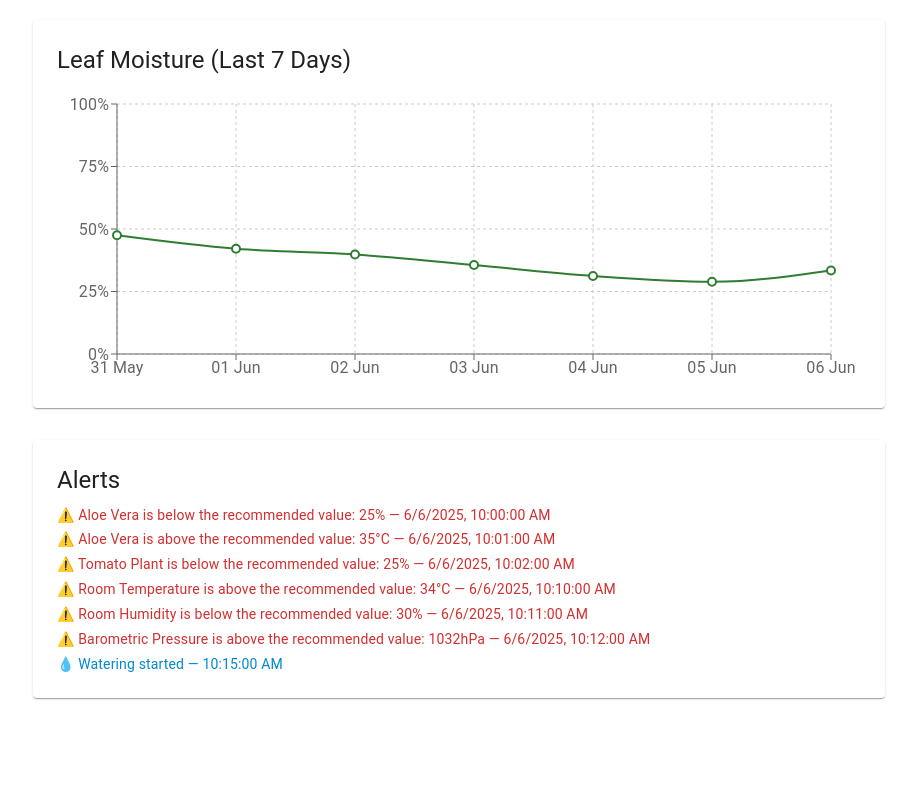
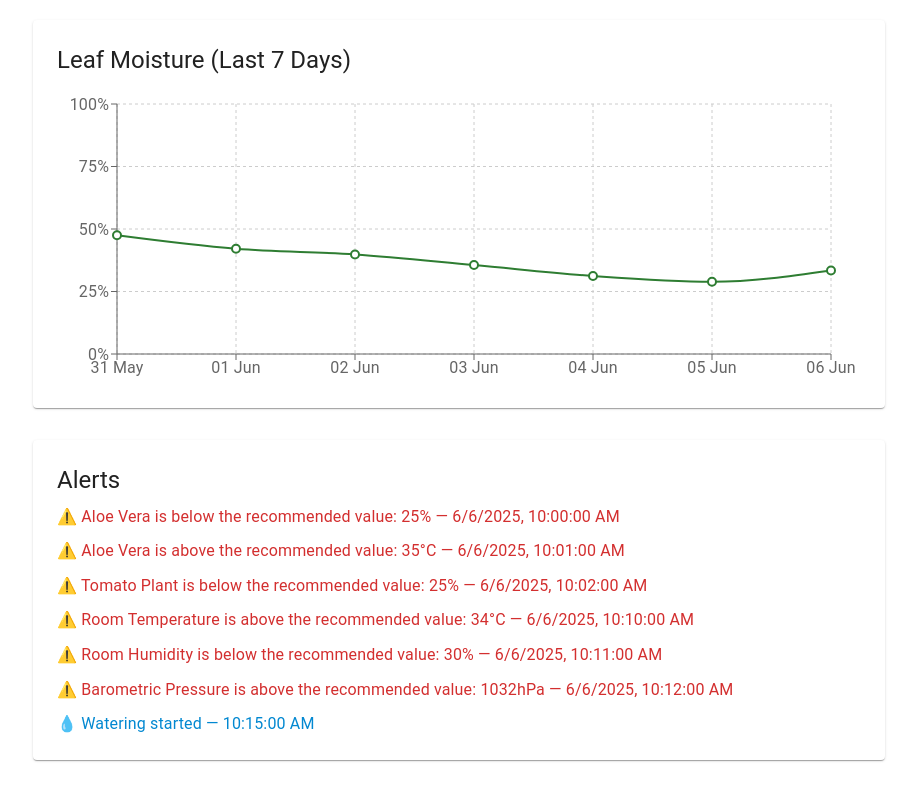
Before and after one commit to KarlaSmuk/SmartLeaf, a React (Vite) app in the folder frontend/: page /plant/1 in a window 1280 px wide. Shown: the part 907-1707 px from the top of the page, without its empty margins (181-1098 px from the left). Before the commit the page ends 1645 px from the top, so only its background shows below. Built offline with nearby package versions, Linux system fonts and the light colour scheme; no server answers.

Commit message:
update alerts

```diff
--- a/frontend/src/hooks/useHomeAssistantWebSocket.ts
+++ b/frontend/src/hooks/useHomeAssistantWebSocket.ts
@@ -77,7 +77,7 @@ export function useHomeAssistantWebSocket() {
                 );
             }
 
-            if (msg.type === "event" && msg.event?.data?.entity_id) {
+            if (msg.type === "event") {
                 const eventMsg = msg as HAWebSocketEvent;
                 const { entity_id, new_state } = eventMsg.event.data;
 
--- a/frontend/src/pages/PlantDetailPage.tsx
+++ b/frontend/src/pages/PlantDetailPage.tsx
@@ -316,13 +316,14 @@ function PlantDetailPage() {
         <Typography variant="h5" gutterBottom>
           Alerts
         </Typography>
+        <Box display={"grid"} gap={"5px"}>
           {systemAlerts.length > 0 ? (
             systemAlerts.map((alert, index) => {
               const { type, data } = alert;
 
               if (type === "watering_event") {
                 return (
-                <Typography key={index} variant="body2" color="info.main">
+                  <Typography key={index} variant="body1" color="info.main">
                     💧 {data.message} —{" "}
                     {new Date(data.timestamp).toLocaleTimeString()}
                   </Typography>
@@ -353,7 +354,7 @@ function PlantDetailPage() {
                 return (
                   <Typography
                     key={index}
-                  variant="body2"
+                    variant="body1"
                     color="error"
                     gutterBottom
                   >
@@ -371,6 +372,7 @@ function PlantDetailPage() {
               No alerts at the moment.
             </Typography>
           )}
+        </Box>
       </Paper>
     </Container>
   );
```
Lines whose indentation alone changed are shown as unchanged.
